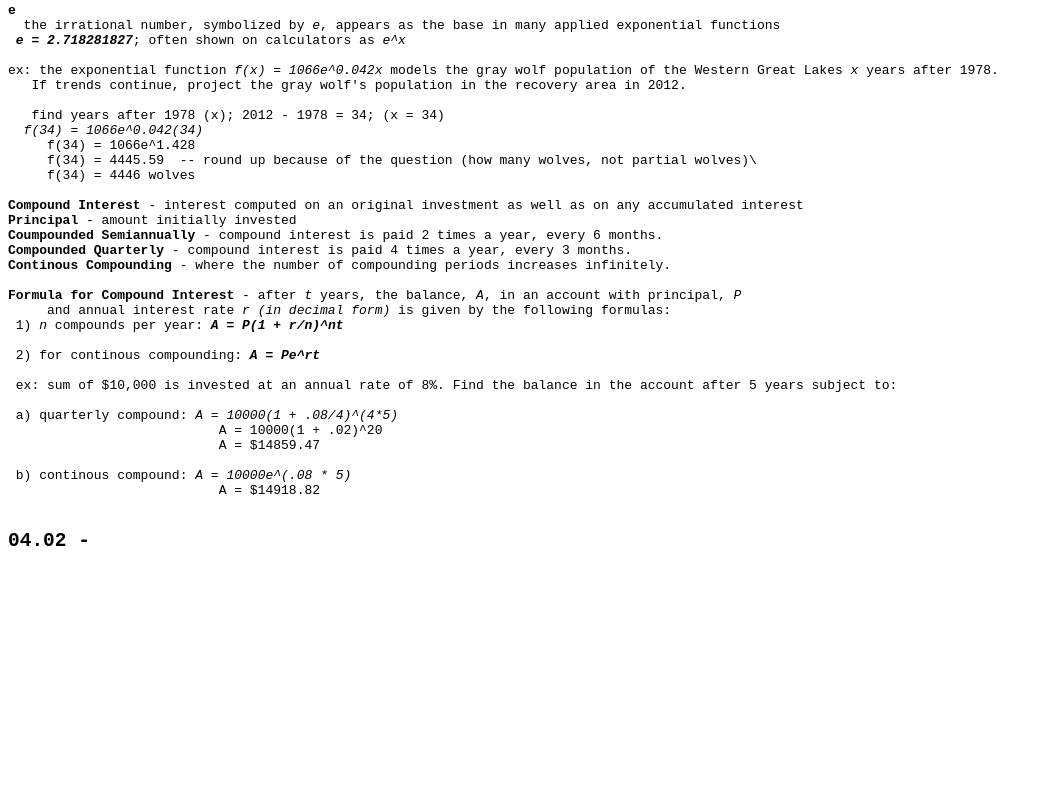
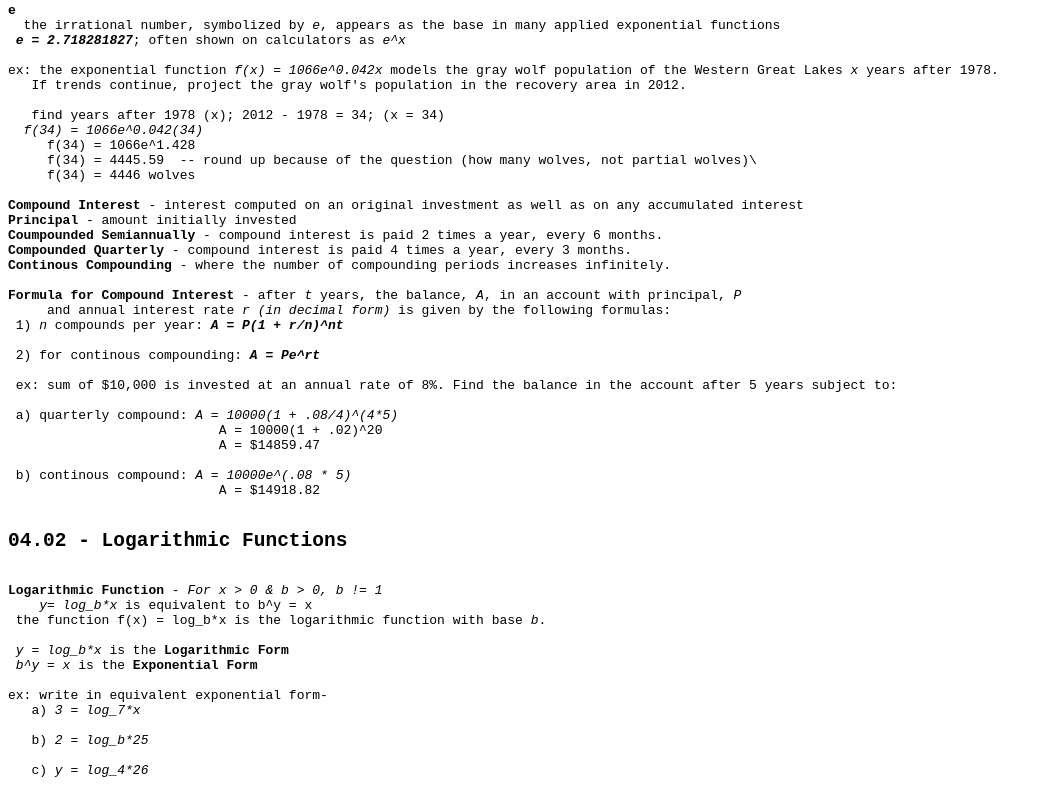
Before and after one commit to Ploppa-Smurph/math102, a plain HTML site: page wk08/index.html in a window 1280 px wide. Shown: the part 2104-2910 px from the top of the page, without its empty margins (0-1046 px from the left). Before the commit the page ends 2700 px from the top, so only its background shows below. Drawn offline with Linux system fonts and the light colour scheme.

Commit message:
working on math

```diff
--- a/wk08/index.html
+++ b/wk08/index.html
@@ -171,7 +171,21 @@ ex: the exponential function <i>f(x) = 1066e^0.042x</i> models the gray wolf pop
  b) continous compound: <i>A = 10000e^(.08 * 5)</i>
                            A = $14918.82
 
-<h2>04.02 - </h2>
+<h2>04.02 - Logarithmic Functions</h2>
+<b>Logarithmic Function</b> - <i>For x > 0 & b > 0, b != 1</i>
+    <i>y= log_b*x</i> is equivalent to b^y = x
+ the function f(x) = log_b*x is the logarithmic function with base <i>b</i>.
+
+ <i>y = log_b*x</i> is the <b>Logarithmic Form</b>
+ <i>b^y = x</i> is the <b>Exponential Form</b>
+
+ex: write in equivalent exponential form-
+   a) <i>3 = log_7*x</i>
+
+   b) <i>2 = log_b*25</i>
+
+   c) <i>y = log_4*26</i>
+
 </pre>
 </body>
 </html>
```
Also changed, not shown: 1 other file.
